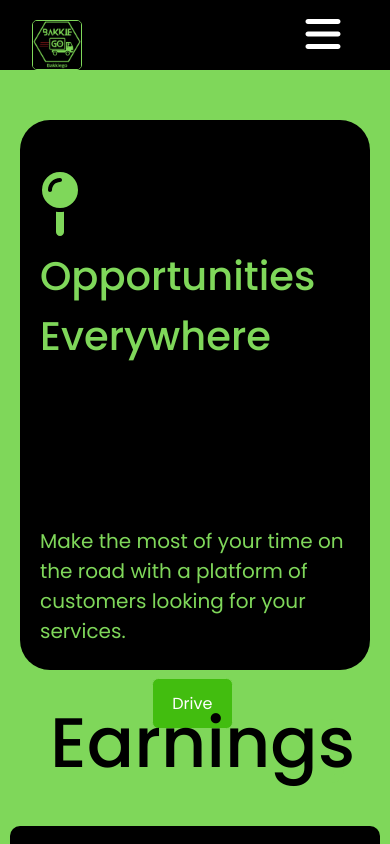
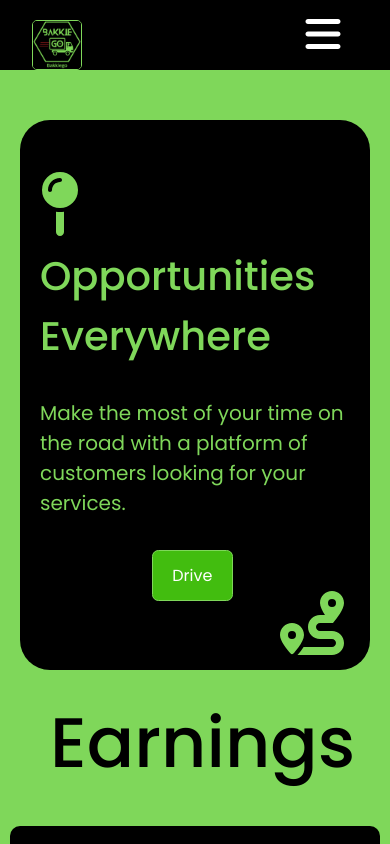
Before and after one commit to leke15/bakkigofree, a React (Create React App) app: page /Business in a window 390 px wide. Shown: the top 844 px of the page. Built offline with nearby package versions, Linux system fonts and the light colour scheme.

Commit message:
Business first fix

```diff
--- a/src/components/business/business.css
+++ b/src/components/business/business.css
@@ -78,7 +78,7 @@
     }
 
     .desc_text{
-      margin-top: 10rem;
+      margin-top: 2rem;
     }
 
     #route_icon{
```
